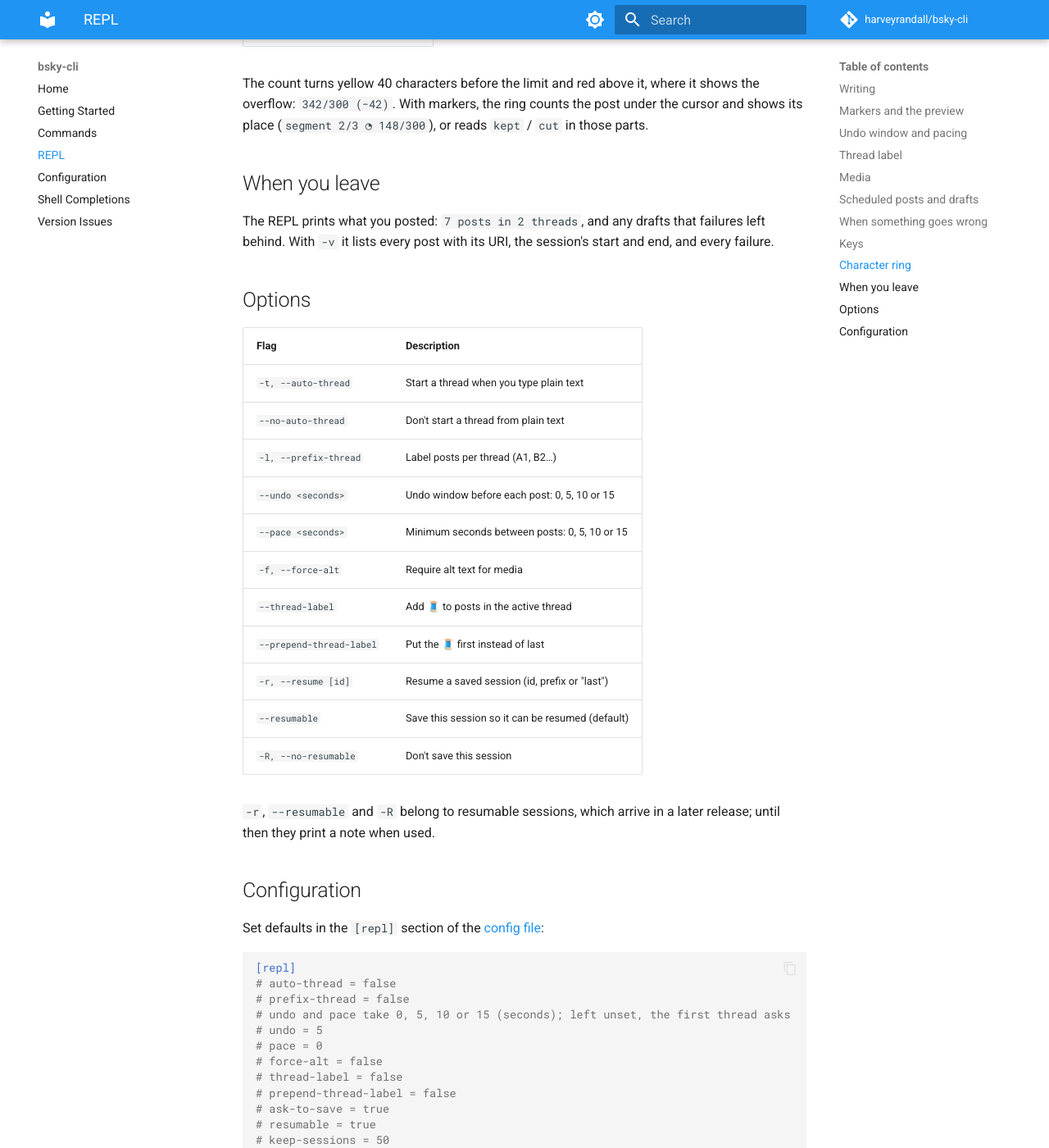
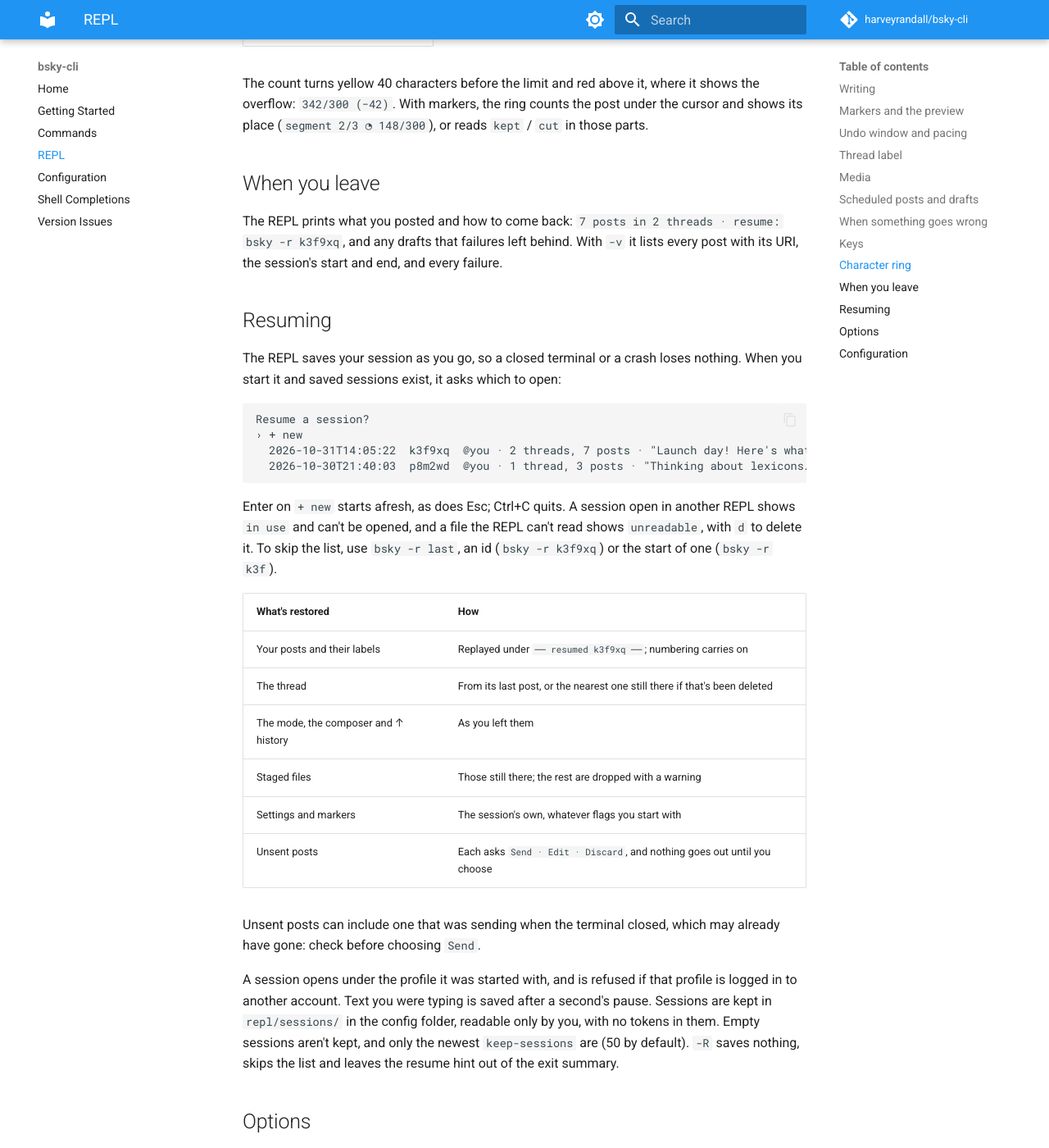
Before and after one commit to harveyrandall/bsky-cli, an MkDocs documentation site: the page built from docs/repl.md, in a window 1280 px wide and 1400 px high, scrolled down 6726 px. Shown: the whole window at 82% size. Built offline with MkDocs 1.6.1 and Material for MkDocs 9.7.7, drawn with Linux system fonts in a browser that asks for light colours; comment, search, counter and statistics services are not loaded; some of the changed text lies outside the part shown.

Commit message:
docs(repl): document resumable sessions

````diff
--- a/docs/repl.md
+++ b/docs/repl.md
@@ -146,7 +146,33 @@ The count turns yellow 40 characters before the limit and red above it, where it
 
 ## When you leave
 
-The REPL prints what you posted: `7 posts in 2 threads`, and any drafts that failures left behind. With `-v` it lists every post with its URI, the session's start and end, and every failure.
+The REPL prints what you posted and how to come back: `7 posts in 2 threads · resume: bsky -r k3f9xq`, and any drafts that failures left behind. With `-v` it lists every post with its URI, the session's start and end, and every failure.
+
+## Resuming
+
+The REPL saves your session as you go, so a closed terminal or a crash loses nothing. When you start it and saved sessions exist, it asks which to open:
+
+```
+Resume a session?
+› + new
+  2026-10-31T14:05:22  k3f9xq  @you · 2 threads, 7 posts · "Launch day! Here's what…"
+  2026-10-30T21:40:03  p8m2wd  @you · 1 thread, 3 posts · "Thinking about lexicons…"
+```
+
+Enter on `+ new` starts afresh, as does Esc; Ctrl+C quits. A session open in another REPL shows `in use` and can't be opened, and a file the REPL can't read shows `unreadable`, with `d` to delete it. To skip the list, use `bsky -r last`, an id (`bsky -r k3f9xq`) or the start of one (`bsky -r k3f`).
+
+| What's restored | How |
+|---|---|
+| Your posts and their labels | Replayed under `── resumed k3f9xq ──`; numbering carries on |
+| The thread | From its last post, or the nearest one still there if that's been deleted |
+| The mode, the composer and ↑ history | As you left them |
+| Staged files | Those still there; the rest are dropped with a warning |
+| Settings and markers | The session's own, whatever flags you start with |
+| Unsent posts | Each asks `Send · Edit · Discard`, and nothing goes out until you choose |
+
+Unsent posts can include one that was sending when the terminal closed, which may already have gone: check before choosing `Send`.
+
+A session opens under the profile it was started with, and is refused if that profile is logged in to another account. Text you were typing is saved after a second's pause. Sessions are kept in `repl/sessions/` in the config folder, readable only by you, with no tokens in them. Empty sessions aren't kept, and only the newest `keep-sessions` are (50 by default). `-R` saves nothing, skips the list and leaves the resume hint out of the exit summary.
 
 ## Options
 
@@ -163,8 +189,6 @@ The REPL prints what you posted: `7 posts in 2 threads`, and any drafts that fai
 | `-r, --resume [id]` | Resume a saved session (id, prefix or "last") |
 | `--resumable` | Save this session so it can be resumed (default) |
 | `-R, --no-resumable` | Don't save this session |
-
-`-r`, `--resumable` and `-R` belong to resumable sessions, which arrive in a later release; until then they print a note when used.
 
 ## Configuration
 
@@ -188,4 +212,4 @@ Set defaults in the `[repl]` section of the [config file](configuration.md):
 # cut-marker = "<//"
 ```
 
-`ask-to-save = false` stops the offer to save undo and pace answers; choosing "No, don't ask again" sets it for you. `resumable` and `keep-sessions` belong to resumable sessions, which arrive in a later release. Markers must be non-empty text with no spaces, can't start with `/` and a letter (that begins a command), and must differ from each other. Otherwise `bsky repl` stops with an error naming the key and the rule.
+`ask-to-save = false` stops the offer to save undo and pace answers; choosing "No, don't ask again" sets it for you. `resumable = false` is the same as `-R`, and `keep-sessions` sets how many saved sessions to keep. Markers must be non-empty text with no spaces, can't start with `/` and a letter (that begins a command), and must differ from each other. Otherwise `bsky repl` stops with an error naming the key and the rule.
````
